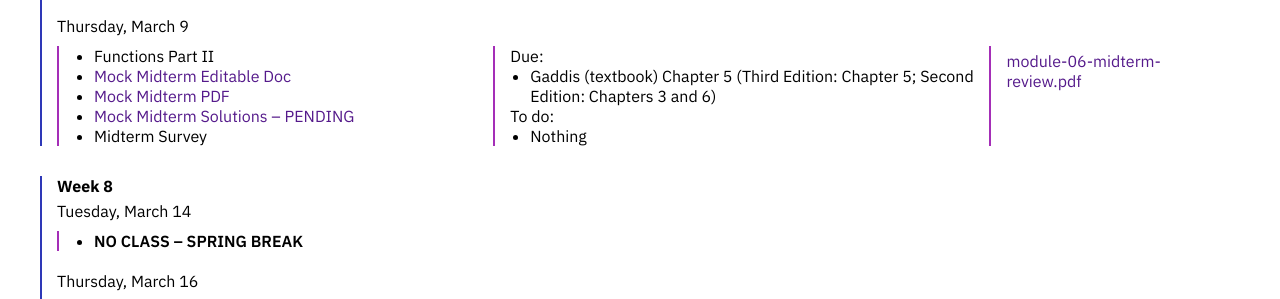
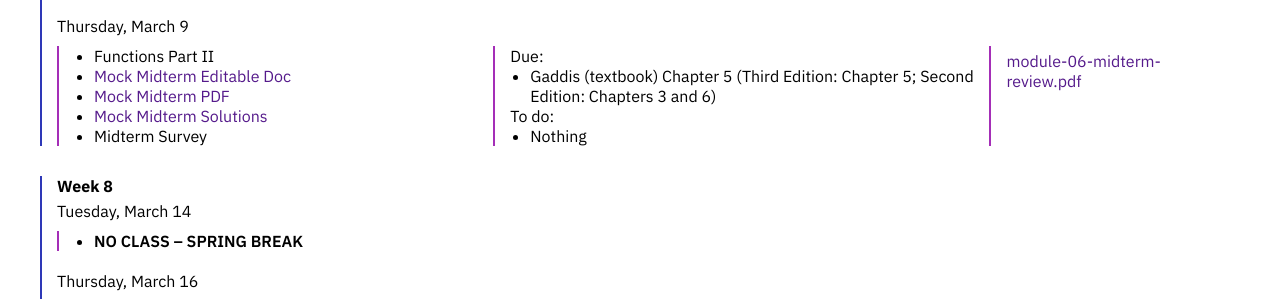
Before and after one commit to emilydidthis/CSCI-UA.0002-Spring23, a Jekyll site: the page built from schedule-TR.markdown, in a window 1280 px wide and 900 px high, scrolled down 2725 px. Shown: the part 154-453 px from the top of the window. Built offline with Jekyll 4.4.1, drawn with Linux system fonts in a browser that asks for light colours.

Commit message:
posted mock solutions

```diff
--- a/schedule-MW.markdown
+++ b/schedule-MW.markdown
@@ -463,7 +463,7 @@
 - Functions Part II
 - [Mock Midterm Editable Doc](https://docs.google.com/document/d/1cK0xFWN7kdnqo5X4uviQq0ZY4X1a7XTElyp_KLXVHI0/copy)
 - [Mock Midterm PDF](https://drive.google.com/file/d/1m-ei3xpQMsO1pqUp-i-dPaDZzXAl69og/view?usp=sharing)
-- [Mock Midterm Solutions – PENDING]()
+- [Mock Midterm Solutions](https://docs.google.com/document/d/1nPiPv6MBeQxWKAhNmiZ9uO-rm1Dmm5IJ/edit)
 - Midterm Survey
 </div>
 <div class="week-column assigned" markdown="1">
--- a/schedule-TR.markdown
+++ b/schedule-TR.markdown
@@ -430,7 +430,7 @@
 - Functions Part II
 - [Mock Midterm Editable Doc](https://docs.google.com/document/d/1cK0xFWN7kdnqo5X4uviQq0ZY4X1a7XTElyp_KLXVHI0/copy)
 - [Mock Midterm PDF](https://drive.google.com/file/d/1m-ei3xpQMsO1pqUp-i-dPaDZzXAl69og/view?usp=sharing)
-- [Mock Midterm Solutions – PENDING]()
+- [Mock Midterm Solutions](https://docs.google.com/document/d/1nPiPv6MBeQxWKAhNmiZ9uO-rm1Dmm5IJ/edit)
 - Midterm Survey
 </div>
 <div class="week-column assigned" markdown="1">
```
